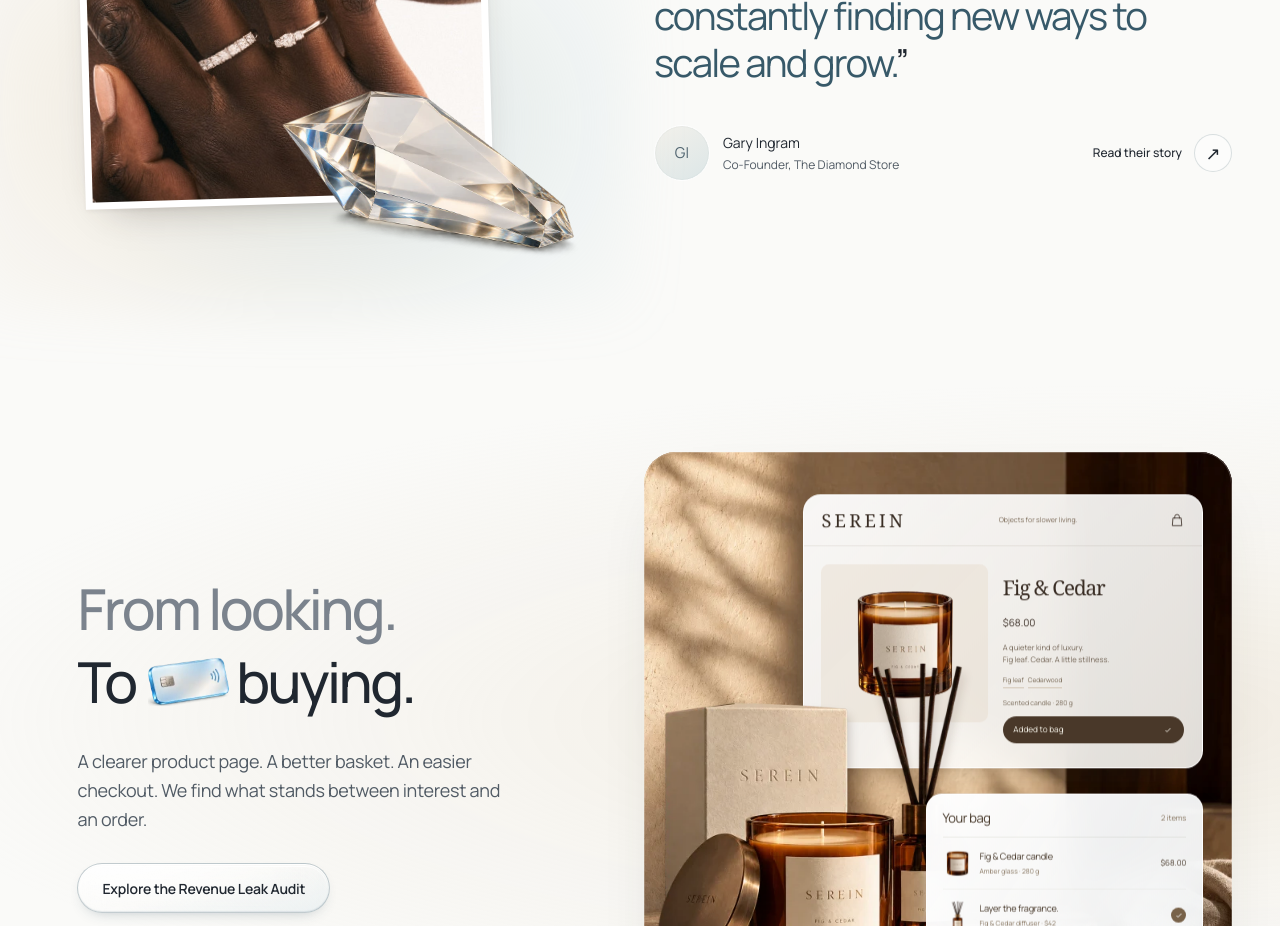
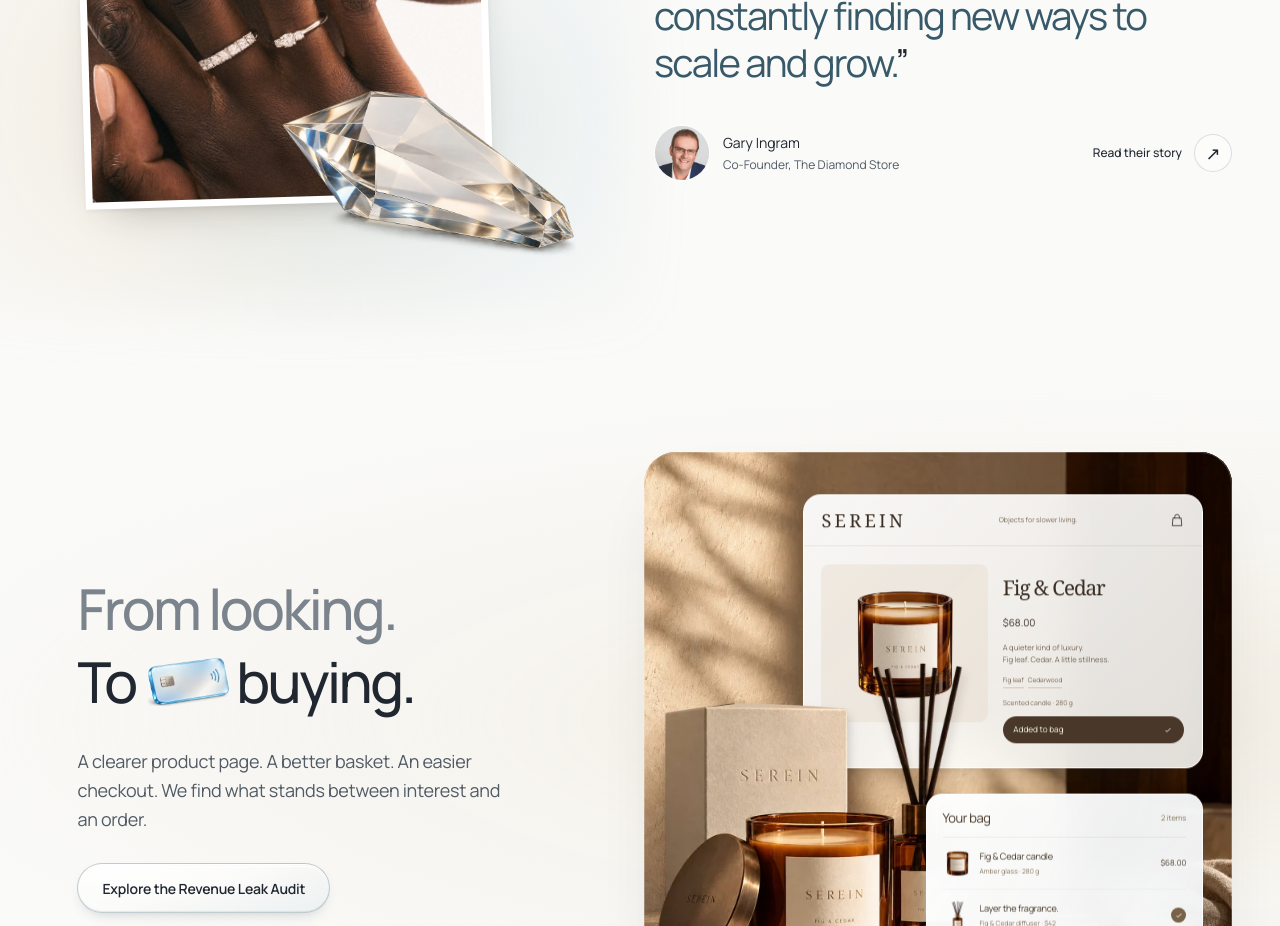
Before and after one commit to South-Digital/happy-mondays, a React (Vite) app: page /concept-a in a window 1280 px wide. Shown: the part 2200-3126 px from the top of the page. Built offline with nearby package versions, Linux system fonts and the light colour scheme; the HTML template or start-up script is replaced by a standard one; a web font is replaced by a local one.

Commit message:
Add Gary Ingram supplied portrait to client story

```diff
--- a/public/images/client-stories/provenance.json
+++ b/public/images/client-stories/provenance.json
@@ -12,6 +12,11 @@
       "file": "diamond-store.svg",
       "source": "https://www.thediamondstore.co.uk/cdn/shop/files/logo-full.svg?v=1787568193&width=300",
       "treatment": "Original wordmark, unmodified."
+    },
+    {
+      "file": "gary-ingram.webp",
+      "source": "User-supplied Gary Ingram headshot, 2 October 2026 (codex-clipboard-37ea8b42-285e-408f-9172-ea13373e5d1b.png)",
+      "treatment": "Resized to 480px wide and encoded as WebP. Face-focused CSS crop in the 56px circular portrait; no generated or retouched facial features."
     }
   ]
 }
--- a/src/concepts/a/GrowthJourney.tsx
+++ b/src/concepts/a/GrowthJourney.tsx
@@ -652,7 +652,7 @@ export function GrowthJourney() {
             </div>
           </Copy>
         </section>
-        <ClientStory />
+        <ClientStory portraitSrc="/images/client-stories/gary-ingram.webp" />
         <PeopleClosing>
         <section
           className="cj-row cj-row--reverse"
--- a/src/concepts/a/agency-story.css
+++ b/src/concepts/a/agency-story.css
@@ -18,9 +18,9 @@
 .as-proof blockquote em { font-style: normal; color: #375969; }
 .as-proof-source { display: flex; flex-wrap: wrap; align-items: center; justify-content: space-between; gap: 22px; margin-top: 38px; }
 .as-proof-person { display: flex; align-items: center; gap: 13px; }
-/* Reserved for Gary's supplied photograph. Initials are a placeholder, not a generated person. */
+/* The supplied portrait uses a face-focused CSS crop; the source stays intact. */
 .as-proof-portrait { width: 56px; height: 56px; flex: 0 0 56px; display: grid; place-items: center; border-radius: 50%; overflow: hidden; background: linear-gradient(145deg,#f3f1eb,#dce6e7); border: 1px solid #fff; box-shadow: inset 0 0 0 1px #47606a0a; color: #516570; font-size: 15px; }
-.as-proof-portrait img { width: 100%; height: 100%; object-fit: cover; }
+.as-proof-portrait img { width: 100%; height: 100%; object-fit: cover; object-position: center top; transform: scale(1.55); transform-origin: 64% 0%; }
 .as-proof-source p { font-size: 14px; line-height: 1.5; margin: 0; }
 .as-proof-source p > span { display: block; color: var(--ca-body); font-size: 12px; margin-top: 3px; }
 .as-proof-source .as-link { font-size: 12px; flex-shrink: 0; gap: 12px; text-decoration: none; }
```
Also changed, not shown: public/images/client-stories/OPTICAL-PRISM.md (+1 -1 lines), public/images/client-stories/gary-ingram.webp (added).
